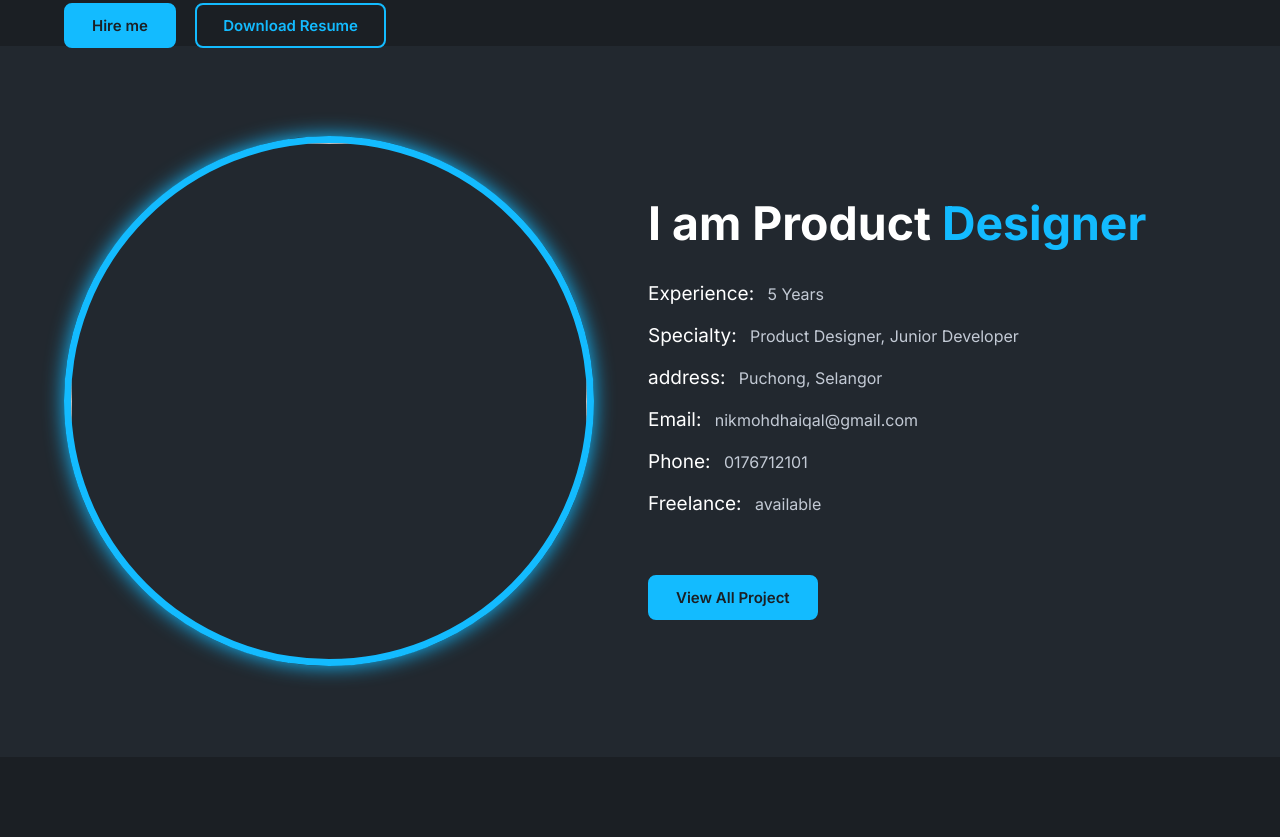
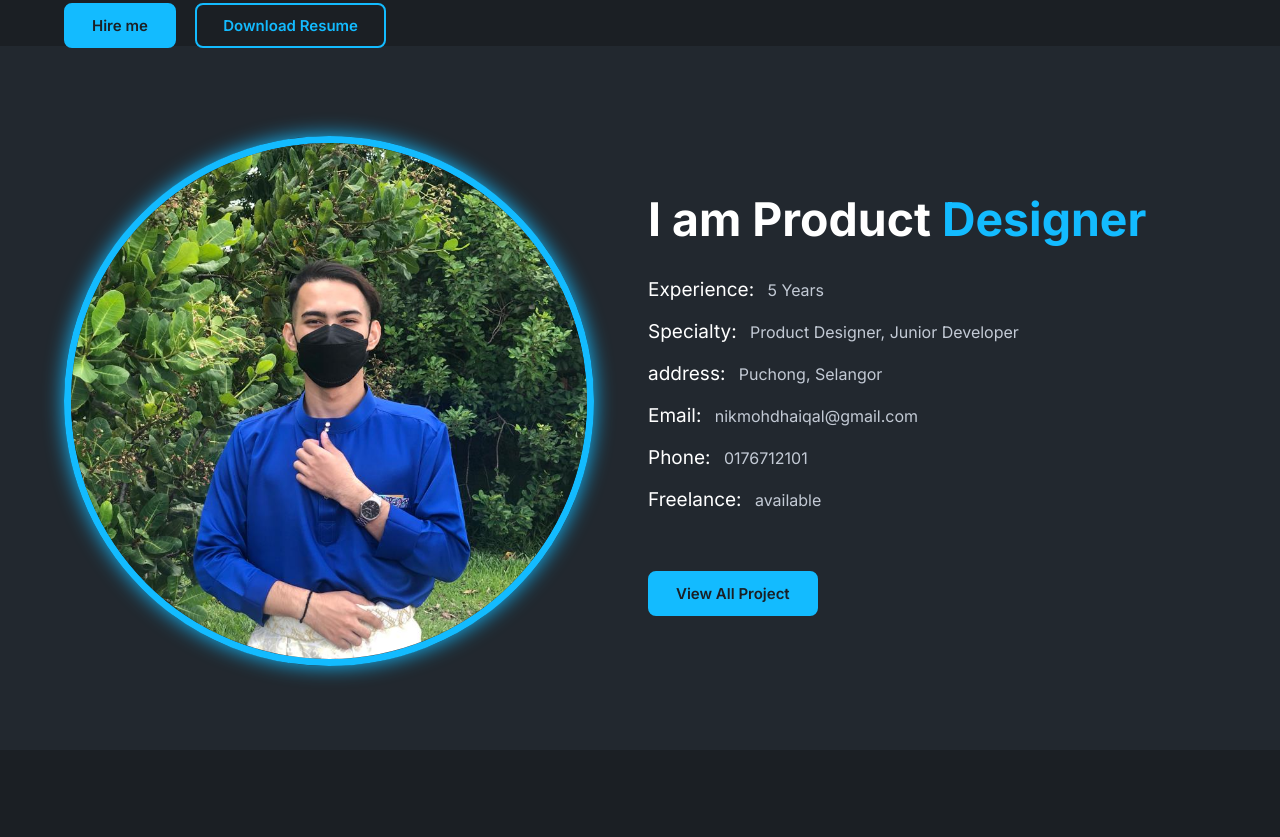
Before and after one commit to Ikigai02/portfolio, a plain HTML site: page index.html in a window 1280 px wide. Shown: the part 674-1511 px from the top of the page. Drawn offline with nearby package versions, Linux system fonts and the light colour scheme; files whose address does not match are found by name.

Commit message:
Fix HTML encoding issues in index.html

```diff
--- a/index.html
+++ b/index.html
@@ -71,7 +71,7 @@
             <!--about-->
             <section class="about" id="about">
                 <div class="about-img" data-aos="zoom-in-down">
-                    <img src="img/WhatsApp Image 2024-01-14 at 04.05.47.jpeg">
+                    <img src="WhatsApp Image 2024-01-14 at 04.05.47.jpeg" alt="Nik Haiqal">
                 </div>
 
                 <div class="about-text" data-aos="zoom-in-up">
```
